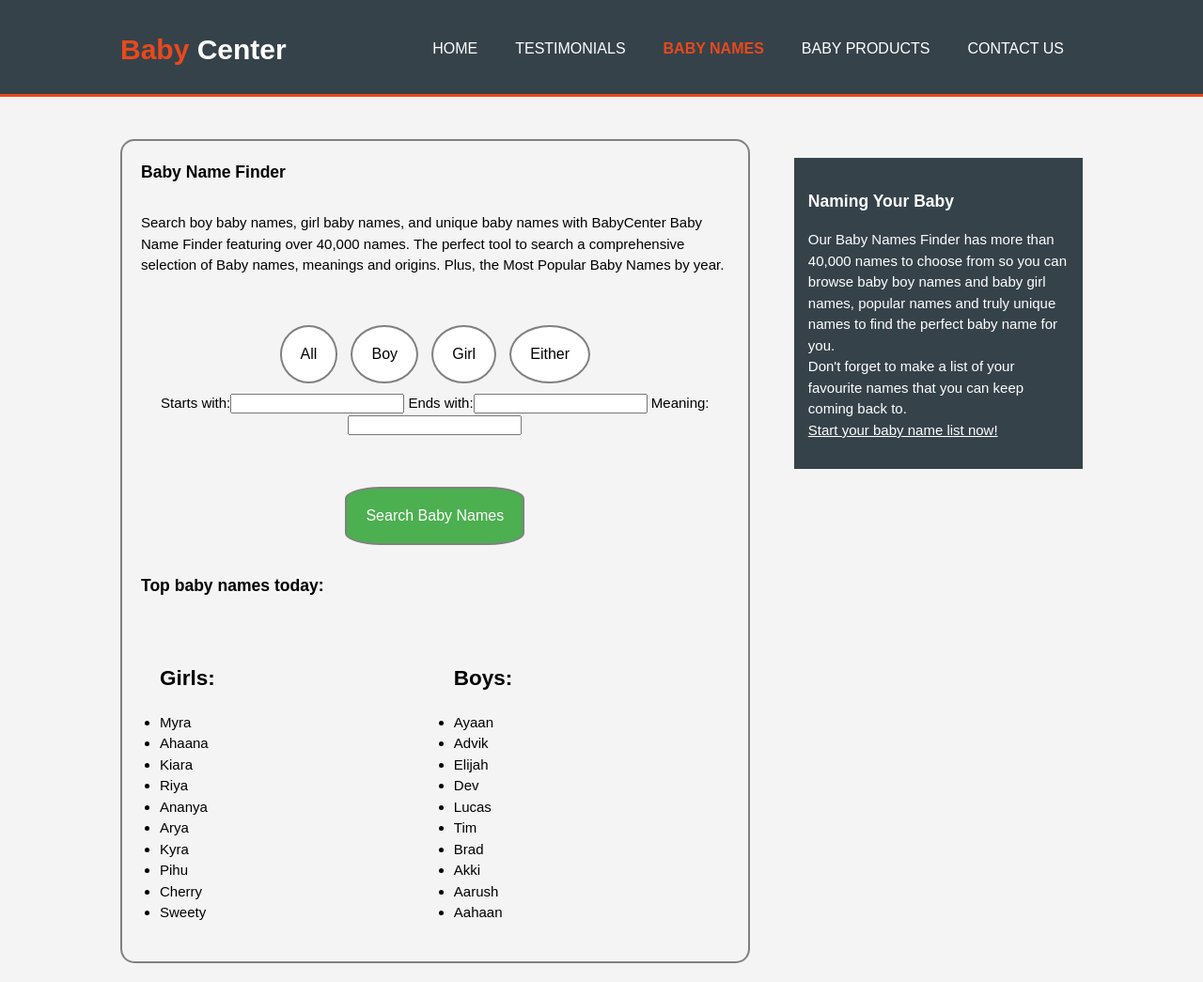
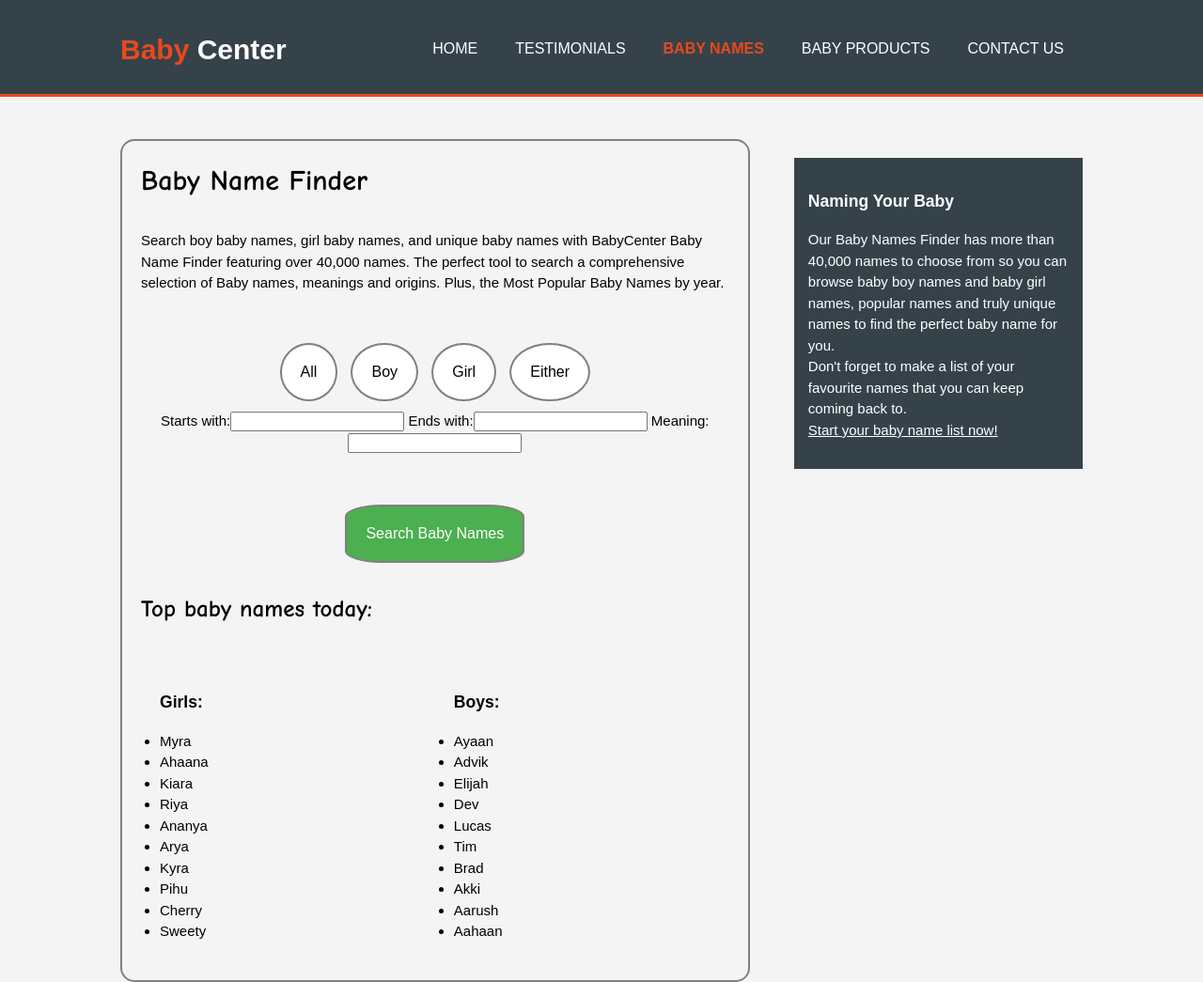
Before and after one commit to sanya2701/Baby-Center-Layout, a plain HTML site: page baby center/babyname.html in a window 1280 px wide. Shown: the top 1045 px of the page at 94% size. Drawn offline with Linux system fonts and the light colour scheme.

Commit message:
mylayout

```diff
--- a/baby center/babyname.html
+++ b/baby center/babyname.html
@@ -29,7 +29,7 @@
     <section id="main">
       <div class="container">
         <article id="main-col">
-            <h1 class="cntct"> Baby Name Finder </h1>
+            <h1 class="cntct" style="font-size:30px;font-family: Comic Sans MS, cursive;"> Baby Name Finder </h1>
 
             <p class="cntct"> Search boy baby names, girl baby names, and unique baby names with BabyCenter Baby Name Finder featuring over 40,000 names. The perfect tool to search a comprehensive selection of Baby names, meanings and origins. Plus, the Most Popular Baby Names by year.</p><br>
 
@@ -44,10 +44,10 @@
 
             <center><button class ="btn info button5" type="submit">Search Baby Names</button></center>
 
-            <h1 class="cntct">Top baby names today:</h1>
+            <h1 class="cntct" style="font-size:25px;font-family: Comic Sans MS, cursive;">Top baby names today:</h1>
             <div class="top-names cntct">
               <div class="cols cntct">
-                <h2>Girls:</h2>
+                <h3>Girls:</h3>
                 <ul>
                   <li>Myra</li>
                   <li>Ahaana</li>
@@ -62,7 +62,7 @@
                 </ul>
               </div>
               <div class="cols cntct">
-                <h2>Boys:</h2>
+                <h3>Boys:</h3>
                 <ul>
                   <li>Ayaan</li>
                   <li>Advik</li>
```
Also changed, not shown: baby center/babyproducts.html (+1 -1 lines), baby center/contact.html (+1 -1 lines), baby center/index.html (+2 -2 lines), baby center/testimonials.html (+1 -1 lines).
